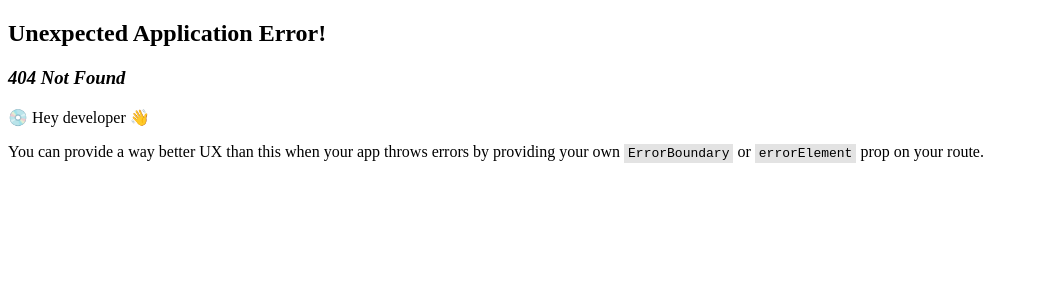
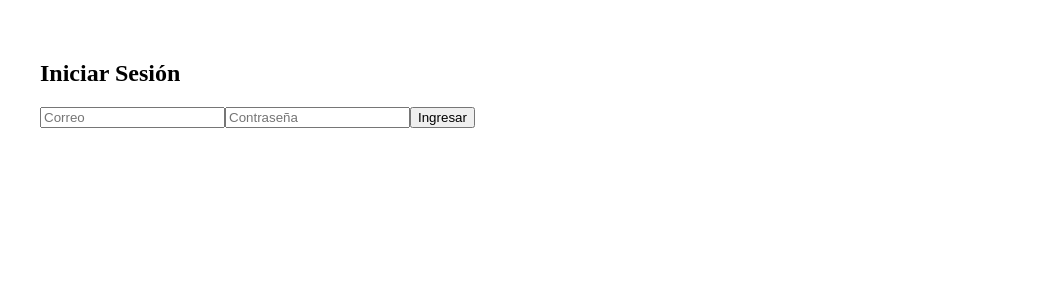
Before and after one commit to fraperrone/api-productos-front, a React (Vite) app: page /login in a window 1280 px wide. Before the commit this address had no page. Shown: the top 300 px of the page, without its empty margins (0-1039 px from the left). Built offline with nearby package versions, Linux system fonts and the light colour scheme.

Commit message:
login fix

```diff
--- /dev/null
+++ b/src/components/Login.jsx
@@ -0,0 +1,37 @@
+// src/pages/Login.jsx
+import React, { useState } from "react";
+import axios from "axios";
+import { useAuth } from "../context/AuthContext";
+import { useNavigate } from "react-router-dom";
+
+const Login = () => {
+  const { login } = useAuth();
+  const navigate = useNavigate();
+  const [email, setEmail] = useState("");
+  const [password, setPassword] = useState("");
+
+  const handleSubmit = async (e) => {
+    e.preventDefault();
+    try {
+      const response = await axios.post("http://localhost:8080/api/usuarios/login", {
+        email,
+        password,
+      });
+      // Supongamos que devuelve { id, nombre, rol }
+      login(response.data);
+      navigate("/"); // redirige al MainLayout
+    } catch (error) {
+      console.error("Error en login:", error);
+    }
+  };
+
+  return (
+    <form onSubmit={handleSubmit}>
+      <input value={email} onChange={(e) => setEmail(e.target.value)} placeholder="Correo" />
+      <input type="password" value={password} onChange={(e) => setPassword(e.target.value)} placeholder="Contraseña" />
+      <button type="submit">Ingresar</button>
+    </form>
+  );
+};
+
+export default Login;
--- a/src/components/Navbar.jsx
+++ b/src/components/Navbar.jsx
@@ -16,6 +16,9 @@
                 <li>
                     <Link to="/agregar-producto" style={{color:'white',textDecoration:'none'}}>Agregar Producto</Link>
                 </li>
+                <li>
+                    <Link to="/usuario-pedidos" style={{color:'white',textDecoration:'none'}}>Mis Pedidos</Link>
+                </li>
             </ul>
         </nav>
     );
--- /dev/null
+++ b/src/components/ProtectedRoute.jsx
@@ -0,0 +1,14 @@
+// src/components/ProtectedRoute.jsx
+import React from "react";
+import { Navigate } from "react-router-dom";
+import { useAuth } from "../context/AuthContext";
+
+const ProtectedRoute = ({ element }) => {
+  const { user } = useAuth();
+  if (!user) {
+    return <Navigate to="/login" replace />;
+  }
+  return element;
+};
+
+export default ProtectedRoute;
--- /dev/null
+++ b/src/components/UserCredential.jsx
@@ -0,0 +1,22 @@
+// src/components/UserCredentials.jsx
+import React from "react";
+import { useAuth } from "../context/AuthContext";
+
+const UserCredentials = () => {
+  const { user } = useAuth();
+
+  if (!user) {
+    return null; // si no hay usuario logueado, no muestra nada
+  }
+
+  return (
+    <div style={{ padding: "0.5rem", backgroundColor: "#f5f5f5", borderRadius: "4px" }}>
+
+      <p><strong>Usuario Id:</strong> {user.id}</p>
+      <p><strong>Email:</strong> {user.email}</p>
+      <p><strong>Rol:</strong> {user.rol}</p>
+    </div>
+  );
+};
+
+export default UserCredentials;
--- /dev/null
+++ b/src/context/AuthContext.jsx
@@ -0,0 +1,31 @@
+// src/context/AuthContext.jsx
+import React, { createContext, useState, useContext, useEffect } from "react";
+
+const AuthContext = createContext();
+
+export const AuthProvider = ({ children }) => {
+  const [user, setUser] = useState(null);
+
+  useEffect(() => {
+    const savedUser = localStorage.getItem("user");
+    if (savedUser) setUser(JSON.parse(savedUser));
+  }, []);
+
+  const login = (usuarioData) => {
+    setUser(usuarioData);
+    localStorage.setItem("user", JSON.stringify(usuarioData));
+  };
+
+  const logout = () => {
+    setUser(null);
+    localStorage.removeItem("user");
+  };
+
+  return (
+    <AuthContext.Provider value={{ user, login, logout }}>
+      {children}
+    </AuthContext.Provider>
+  );
+};
+
+export const useAuth = () => useContext(AuthContext);
--- a/src/layout/MainLayout.jsx
+++ b/src/layout/MainLayout.jsx
@@ -1,11 +1,15 @@
 import Navbar from "../components/Navbar";
 import Footer from "../components/Footer";
 import { Outlet } from "react-router-dom";
+import UserCredentials from "../components/UserCredential";
 
 export default function MainLayout() {
   return (
     <div className="app-container">
       <Navbar />
+      {/* Aquí mostramos las credenciales del usuario */}
+      <UserCredentials />
+
       <main style={{ minHeight: "80vh", padding: "1rem" }}>
         <Outlet /> {/* Aquí se renderizan las páginas */}
       </main>
--- a/src/main.jsx
+++ b/src/main.jsx
@@ -2,9 +2,12 @@
 import ReactDOM from "react-dom/client";
 import { RouterProvider } from "react-router-dom";
 import router from "./router";
+import { AuthProvider } from "./context/AuthContext";
 
 ReactDOM.createRoot(document.getElementById("root")).render(
   <React.StrictMode>
-    <RouterProvider router={router} />
+    <AuthProvider>
+      <RouterProvider router={router} />
+    </AuthProvider>
   </React.StrictMode>
 );
--- /dev/null
+++ b/src/pages/LoginPage.jsx
@@ -0,0 +1,12 @@
+// definimos la login page
+import React from 'react';
+import Login from '../components/Login';
+const LoginPage = () => {
+    return (
+        <div style={{ padding: '2rem' }}>
+            <h2>Iniciar Sesión</h2>
+            <Login />
+        </div>
+    );
+}
+export default LoginPage;
```
Also changed, not shown: src/router/index.jsx (+4 -3 lines).
